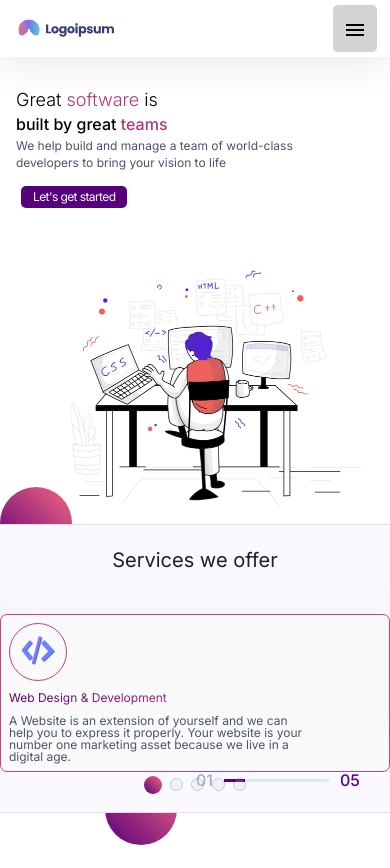
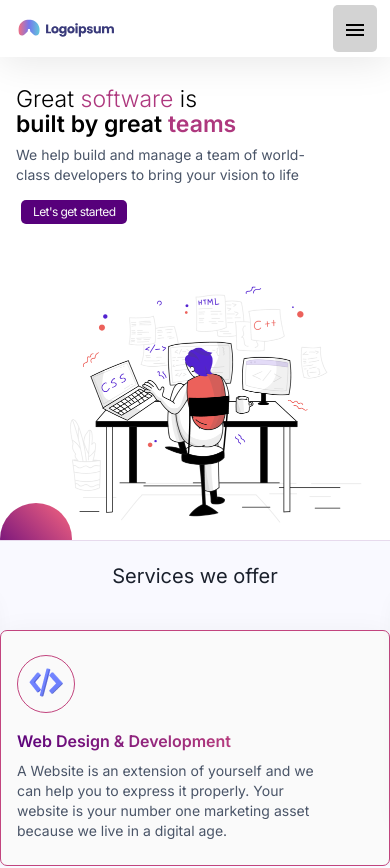
Before and after one commit to ShaikhMuhammad891/design-react, a React (Vite) app: page / in a window 390 px wide. Shown: the top 868 px of the page. Built offline with nearby package versions, Linux system fonts and the light colour scheme.

Commit message:
it is for master before break

```diff
--- a/src/common/Header.jsx
+++ b/src/common/Header.jsx
@@ -35,27 +35,27 @@ const Header = () => {
           }`}
         >
           <ul className="  xl: md:flex lg:space-x-[48.2px] md:space-x-4">
-            <li className=" text-[#4A5568] font-[500] lg:text-[16px] md:text-[12px] sm:text-[11px] text-[10px] lg:leading-[25px] md:leading-[20px] sm:leading-[16px] leading-[14px]">
+            <li className=" text-[#4A5568] font-[500] lg:text-[16px]  text-[12px] leading-[25px]  ">
               About Us
             </li>
-            <li className=" text-[#4A5568] font-[500] lg:text-[16px] md:text-[12px] sm:text-[11px] text-[10px] lg:leading-[25px] md:leading-[20px] sm:leading-[16px] leading-[14px]">
+            <li className=" text-[#4A5568] font-[500] lg:text-[16px]  text-[12px] leading-[25px]  ">
               Services
             </li>
-            <li className=" text-[#4A5568] font-[500] lg:text-[16px] md:text-[12px] sm:text-[11px] text-[10px] lg:leading-[25px] md:leading-[20px] sm:leading-[16px] leading-[14px]">
+            <li className=" text-[#4A5568] font-[500] lg:text-[16px]  text-[12px] leading-[25px]  ">
               Case Studies
             </li>
-            <li className=" text-[#4A5568] font-[500] lg:text-[16px] md:text-[12px] sm:text-[11px] text-[10px] lg:leading-[25px] md:leading-[20px] sm:leading-[16px] leading-[14px]">
+            <li className=" text-[#4A5568] font-[500] lg:text-[16px]  text-[12px] leading-[25px]  ">
               Blog
             </li>
-            <li className=" text-[#4A5568] font-[500] lg:text-[16px] md:text-[12px] sm:text-[11px] text-[10px] lg:leading-[25px] md:leading-[20px] sm:leading-[16px] leading-[14px]">
+            <li className=" text-[#4A5568] font-[500] lg:text-[16px]  text-[12px] leading-[25px]  ">
               How It Works
             </li>
-            <li className=" text-[#4A5568] font-[500] lg:text-[16px] md:text-[12px] sm:text-[11px] text-[10px] lg:leading-[25px] md:leading-[20px] sm:leading-[16px] leading-[14px]">
+            <li className=" text-[#4A5568] font-[500] lg:text-[16px]  text-[12px] leading-[25px]  ">
               Hire
             </li>
           </ul>
         </div>
-        <div className={`contact ${showNav ? " block" : " hidden md:block "}`}>
+        <div className={`contact ${showNav ? " block ml-[-5px]" : " hidden md:block "}`}>
           <Button />
         </div>
       </header>
--- a/src/components/StartedButton.jsx
+++ b/src/components/StartedButton.jsx
@@ -4,7 +4,7 @@ const StartedButton = () => {
   return (
     <>
       <div>
-        <button className=" xl:py-[19px] xl:px-[30px] lg:py-[16px] lg:px-[26px] md:py-[14px] md:px-[24px] sm:px-[18px] sm:py-[10px] px-3 py-1 text-[12px] tracking-tighter  bg-[#57007B] font-inter md:font-[600] sm:font-[400] lg:text-[14px] md:text-[12px] sm:text-[12px] text-[#FAFAFA] leading-[14px] rounded-[5px]">
+        <button className=" xl:py-[19px] xl:px-[30px] lg:py-[16px] lg:px-[26px] md:py-[14px] md:px-[24px] sm:px-[18px] sm:py-[10px] px-3 py-1  tracking-tighter  bg-[#57007B] font-inter md:font-[600] sm:font-[400] lg:text-[14px] md:text-[12px] text-[12px] text-[#FAFAFA] leading-[16px] rounded-[5px]">
           Let's get started
         </button>
       </div>
--- a/src/index.css
+++ b/src/index.css
@@ -106,6 +106,20 @@ button:focus-visible {
   width: 18px !important;
   height: 18px !important;
   border: transparent !important;
+}
+
+@media screen and (max-width : 639px) {
+  .swiper-pagination-bullet-active {
+    font-size: xx-large !important;
+
+    width: 16px !important;
+    height: 16px !important;
+  }
+
+  .swiper-pagination-bullet {
+    width: 12px !important;
+    height: 12px !important;
+  }
 }
 
 .swiper-pagination-bullet {
--- a/src/main/Services.jsx
+++ b/src/main/Services.jsx
@@ -197,7 +197,7 @@ const Services = () => {
           {data.map((element, index) => (
             <SwiperSlide
               key={index}
-              className={`  div-bg rounded-[7px] lg:max-w-[330px] md:max-w-[233px]  w-full lg:pl-[16px] md:pl-[12px] lg:py-[38.5px] lg:px-[16px] md:py-[20px] md:px-[20px] sm:py-[15px] sm:pl-[10px] py-2 px-2 ${
+              className={`  div-bg rounded-[7px] lg:max-w-[330px] md:max-w-[233px] sm:max-w-[316px]  w-full lg:pl-[16px] md:pl-[12px] lg:py-[38.5px] lg:px-[16px] md:py-[20px] md:px-[20px] sm:py-[15px] sm:pl-[10px] py-6 px-4 ${
                 activeIndex === index
                   ? " border border-[#C2447E] rounded-[7px] active-slide scale-110 mt-[39px] bg-gradient-to-br transform"
                   : " opacity-75"
@@ -210,13 +210,13 @@ const Services = () => {
                   </div>
                   <div>
                     <p
-                      className={`lg:text-[20px] md:text-[16px] sm:text-[14px] text-[12px] mt-2 font-inter md:font-[600] sm:font-[500] font-[400] lg:leading-[27.3px] md:leading-[21px] lg:mt-[15px] sm:mt-[10px] ${
+                      className={`lg:text-[20px] md:text-[16px] sm:text-[14px] text-[16px] mt-4 font-inter font-[600]  lg:leading-[27.3px] md:leading-[21px] lg:mt-[15px] sm:mt-[10px] ${
                         activeIndex === index ? " text-color" : ""
                       } `}
                     >
                       {element.title}
                     </p>
-                    <p className="lg:mt-[20px] md:mt-[15px] sm:mt-[12px] mt-2  leading-3 font-inter md:font-[400] sm:font-[300] text-[12px] lg:text-[14px] md:text-[13px] lg:leading-[22.68px] md:leading-4 sm:leading-4 text-[#4A5568] max-w-[301px]">
+                    <p className="lg:mt-[20px] md:mt-[15px] sm:mt-[12px] mt-2   font-inter font-[400] lg:text-[14px] text-[14px] lg:leading-[22.68px]  leading-5 text-[#4A5568] max-w-[301px]">
                       {element.description}
                     </p>
                   </div>
@@ -226,11 +226,11 @@ const Services = () => {
           ))}
         </Swiper>
       </div>
-      <div className="pagination-area">
+      <div className="pagination-area mt-6">
         <div className="swiper-pagination absolute lg:mb-[40px] mb-[10px]"></div>
       </div>
       {/* progressbar */}
-      <div className="prog-container max-w-[164px] h-[3px] w-full  absolute lg:right-[181px] lg:bottom-[59px] right-[30px] bottom-[30px]   flex items-center justify-center gap-[11px]">
+      <div className="prog-container sm:max-w-[164px] max-w-[115px] h-[3px] w-full  absolute lg:right-[181px] lg:bottom-[59px] sm:right-[30px] sm:bottom-[25px] bottom-[25px] right-2   flex items-center justify-center gap-[11px]">
         <span className="progress-left font-inter font-[500] text-[16px] leading-[25px]">
           0{activeIndex + 1}
         </span>
--- a/src/main/TopFront.jsx
+++ b/src/main/TopFront.jsx
@@ -10,16 +10,16 @@ const TopFront = () => {
         <div className=" md:mt-[69px] sm:mt-[50px] md:ml-[104px] sm:ml-[77px] sm:flex ml-4 ">
           <div className=" xl:max-w-[531px] xl:w-full xl:my-[103px] lg:max-w-[450px] w-full lg:my-[80px] md:max-w-[300px] md:my-[50px] sm:max-w-[280px] max-w-[300px] sm:my-[40px] my-[30px]">
             <div>
-              <p className=" xl:text-[53px] lg:text-[34px] md:text-[25px] sm:text-[23px] text-[18px] font-[300] xl:leading-[71px] lg:leading-[51px] md:leading-[40px] sm:leading-[30px] leading-[25px] font-inter">
+              <p className=" xl:text-[53px] lg:text-[34px] md:text-[25px] text-[23px] font-[300] xl:leading-[71px] lg:leading-[51px] md:leading-[40px] sm:leading-[30px] leading-[25px] font-inter">
                 Great <span className=" text-[#ae387e]">software</span> is
               </p>
-              <p className=" xl:font-[800] lg:font-[700] md:font-[600] font-[500] xl:text-[53px] lg:text-[35px] md:text-[25px] sm:text-[23px] xl:leading-[71px] lg:leading-[50px] md:leading-[40px] sm:leading-[31px] leading-[25px] font-inter">
+              <p className=" xl:font-[800] lg:font-[700] font-[600]  xl:text-[53px] lg:text-[35px] md:text-[25px] text-[23px] xl:leading-[71px] lg:leading-[50px] md:leading-[40px] sm:leading-[31px] leading-[25px] font-inter">
                 built by great
                 <span className="text-[#ae387e]"> teams</span>
               </p>
             </div>
             <div className=" xl:mt-[28px] lg:mt-[22px]  sm:mt-[18px]">
-              <p className=" font-inter font-[400] xl:text-[18px] lg:text-[16px] md:text-[14px] text-[12px] xl:leading-[36px] lg:leading-[30px] md:leading-[23px] sm:leading-[20px] leading-[17px] text-[#4A5568]">
+              <p className=" font-inter font-[400] xl:text-[18px] lg:text-[16px] text-[14px]  xl:leading-[36px] lg:leading-[30px] md:leading-[23px] leading-[20px]  text-[#4A5568] mt-2">
                 We help build and manage a team of world-class developers to
                 bring your vision to life
               </p>
```
